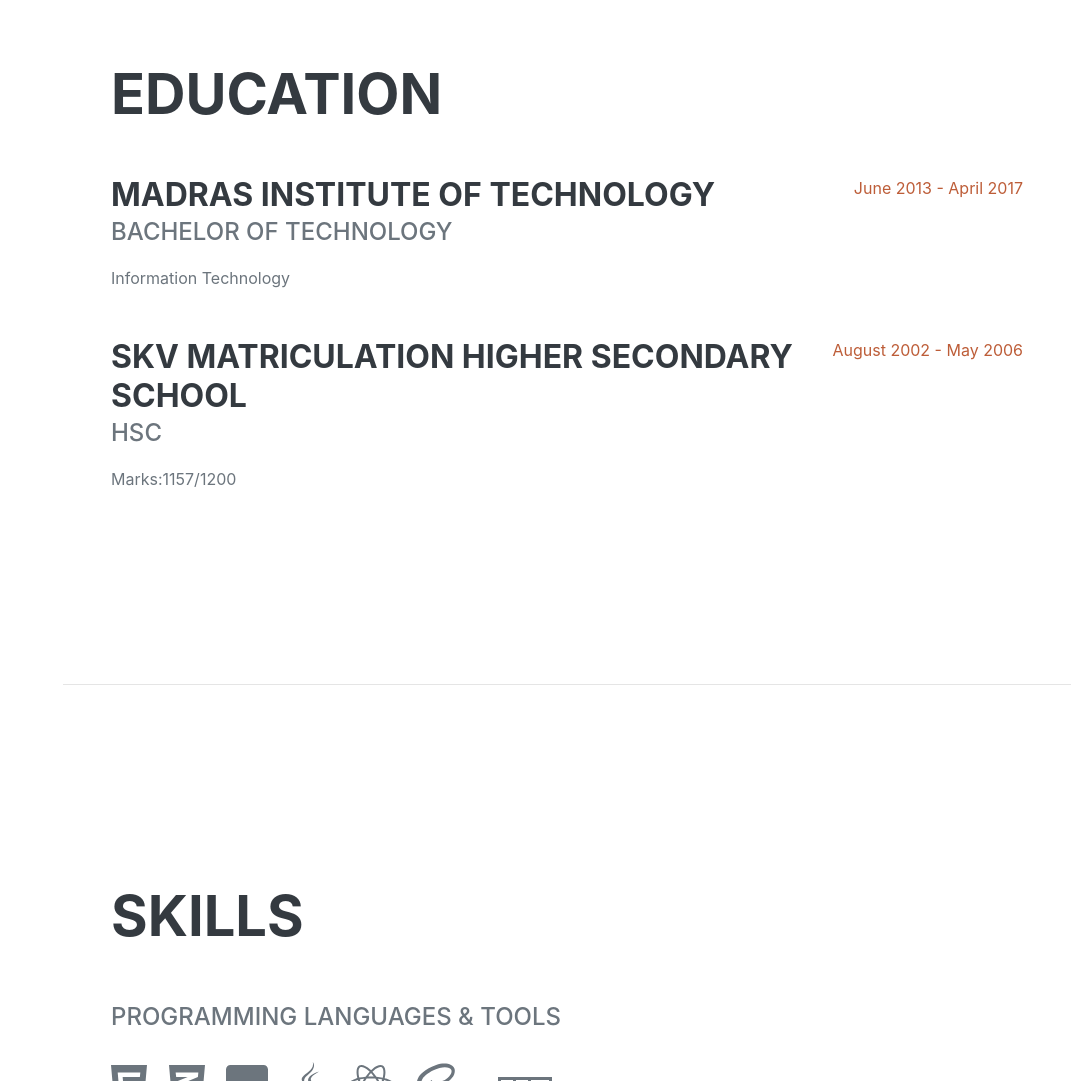
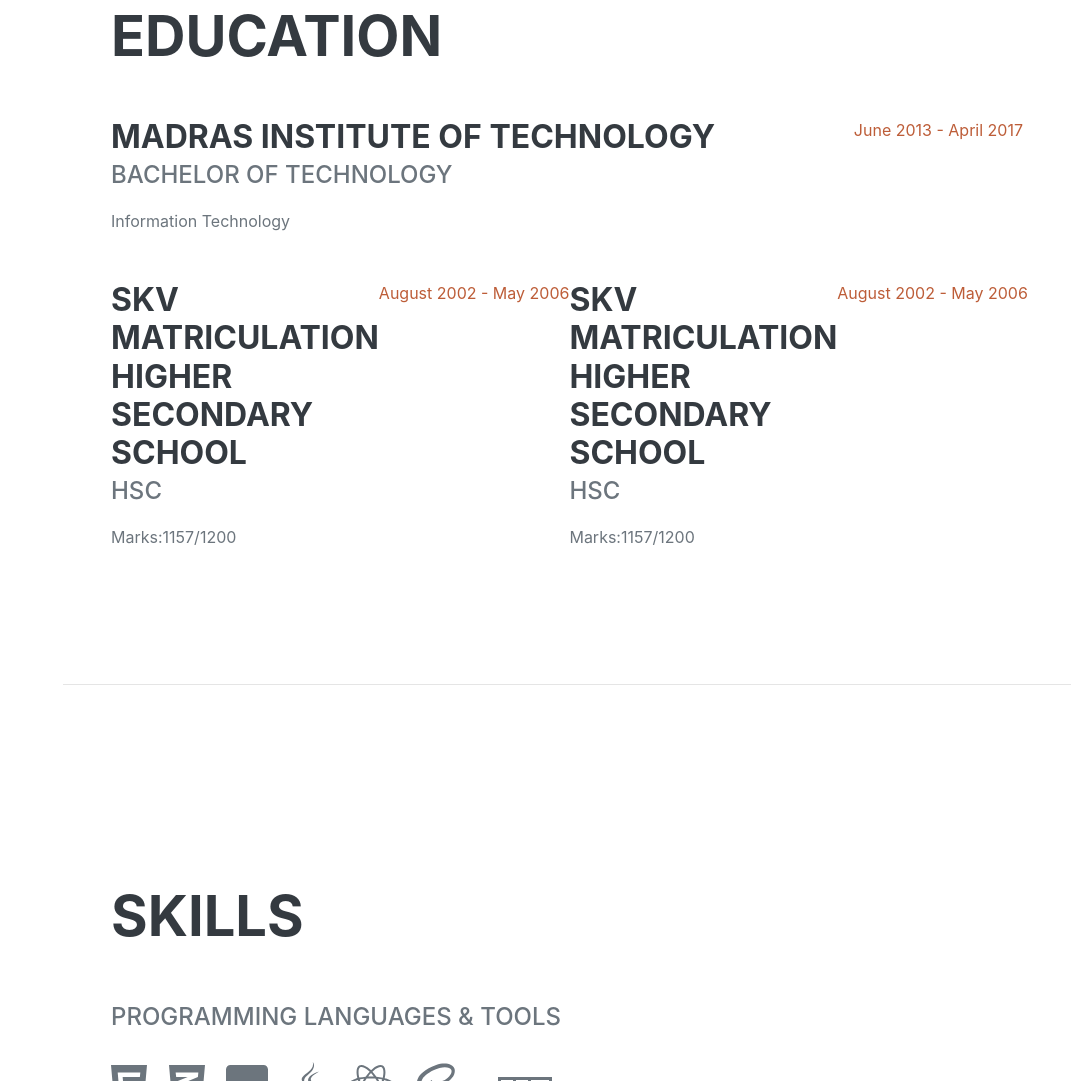
Before and after one commit to MihashKhan/Resume, a website: page src/pug/index.pug in a window 1280 px wide. Shown: the part 1718-2799 px from the top of the page, without its empty margins (209-1280 px from the left). Drawn offline with nearby package versions, Linux system fonts and the light colour scheme; files that its build step writes are made by us from their sources; files whose address does not match are found by name; a web font is replaced by a local one.

Commit message:
helloklkllk

```diff
--- a/src/pug/index.pug
+++ b/src/pug/index.pug
@@ -138,6 +138,13 @@
                             p Marks:1157/1200
                         .flex-shrink-0
                             span.text-primary August 2002 - May 2006
+                            .d-flex.flex-column.flex-md-row.justify-content-between
+                        .flex-grow-1
+                            h3.mb-0 SKV matriculation Higher Secondary School
+                            .subheading.mb-3 HSC
+                            p Marks:1157/1200
+                        .flex-shrink-0
+                            span.text-primary August 2002 - May 2006
 
 
 
```
Also changed, not shown: src/pug/index.html.
